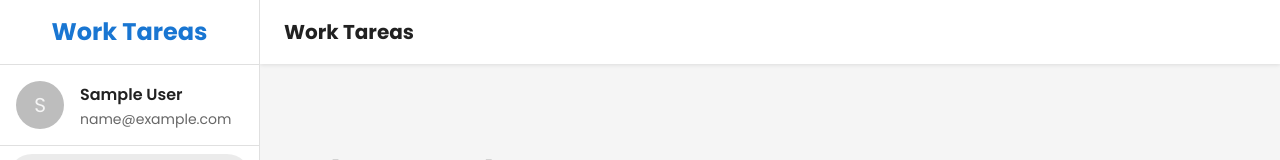
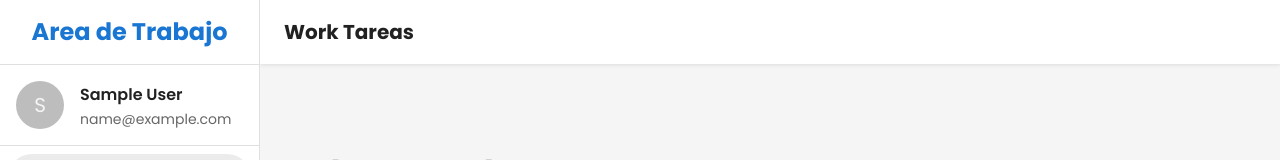
Before and after one commit to HectorBecerra07/sistemadetareas, a React (Vite) app: page / in a window 1280 px wide. Shown: the top 160 px of the page. Built offline with nearby package versions, Linux system fonts and the light colour scheme; no server answers; sample sign-in values are in the browser's storage.

Commit message:
correciones

```diff
--- a/src/components/Sidebar.jsx
+++ b/src/components/Sidebar.jsx
@@ -69,7 +69,7 @@ const Sidebar = ({ drawerWidth, mobileOpen, handleDrawerToggle }) => {
     <Box sx={{ display: 'flex', flexDirection: 'column', height: '100%' }}>
       <Box sx={{ p: 2, textAlign: 'center' }}>
         <Typography variant="h5" sx={{ fontWeight: 'bold', color: 'primary.main' }}>
-          Work Tareas
+          Area de Trabajo
         </Typography>
       </Box>
       <Divider />
--- a/src/pages/ProfilePage.jsx
+++ b/src/pages/ProfilePage.jsx
@@ -13,6 +13,7 @@ import {
   Snackbar,
   Card,
   CardContent,
+  IconButton,
 } from '@mui/material';
 import SaveIcon from '@mui/icons-material/Save';
 import PhotoCameraIcon from '@mui/icons-material/PhotoCamera';
```
Also changed, not shown: 2 other files (tests, documents, lock files or other folders).
